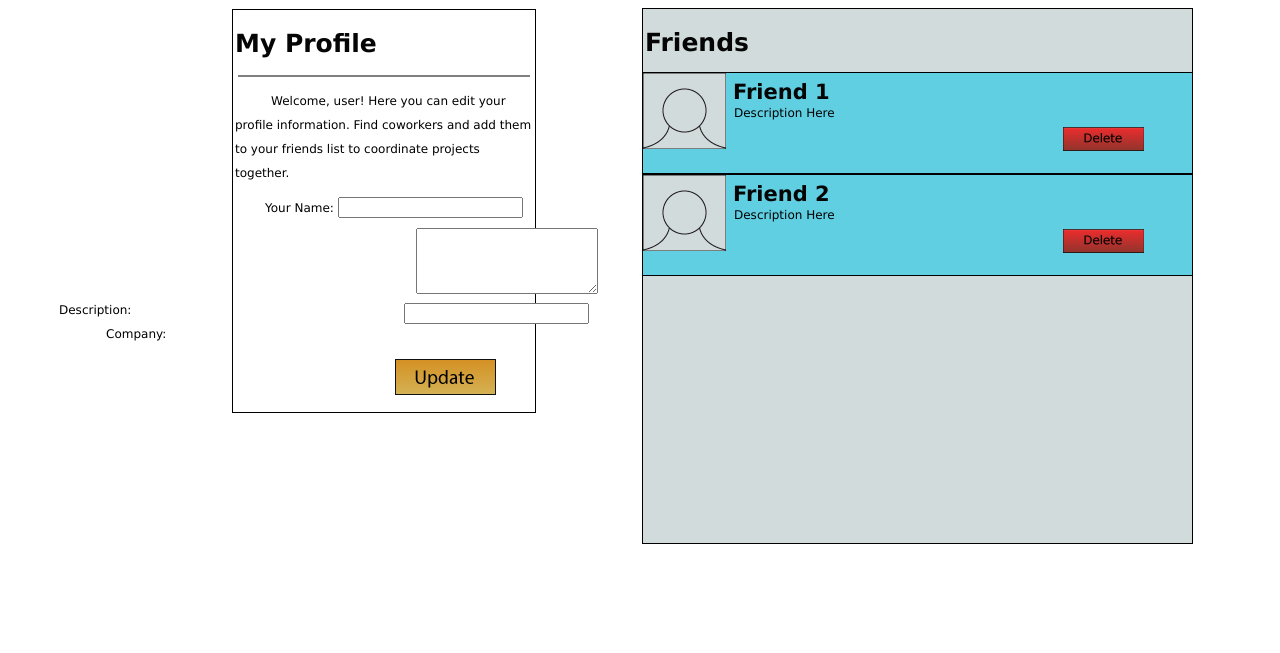
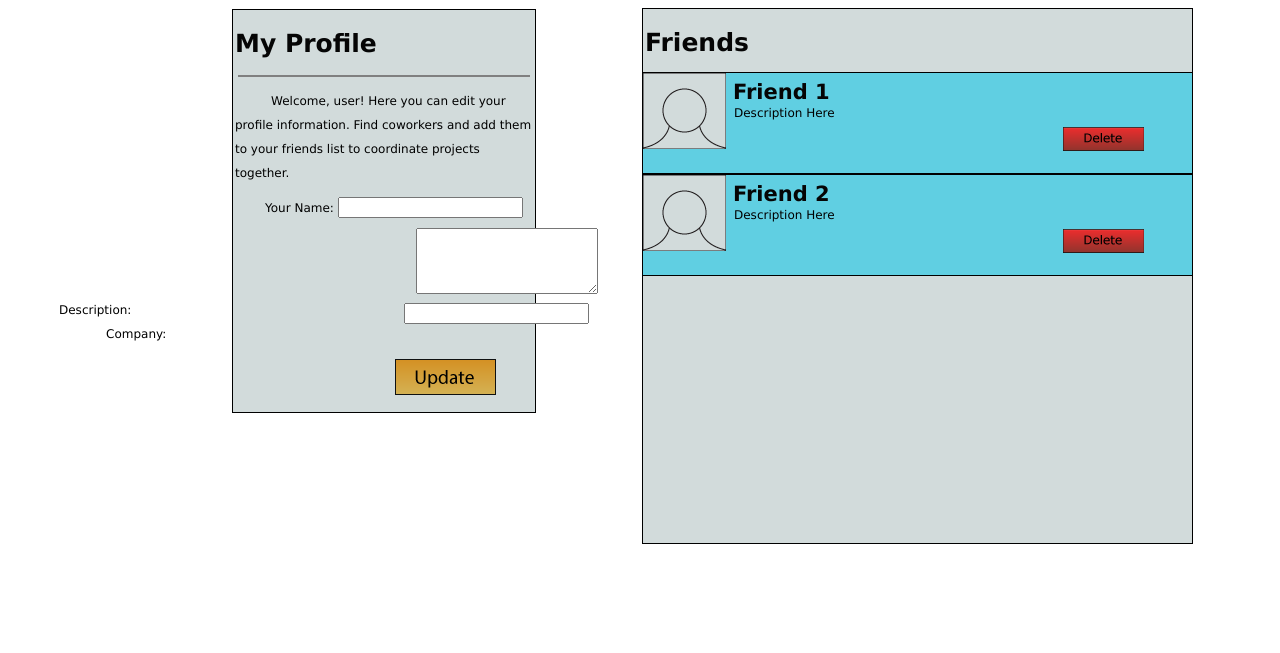
Before and after one commit to eddiegemayel/PWA2, a PHP site: page /myProfile.html in a window 1280 px wide. Shown: the part 61-714 px from the top of the page. Run offline with PHP 8.4, Linux system fonts and the light colour scheme.

Commit message:
background color fixed

```diff
--- a/site/css/main.css
+++ b/site/css/main.css
@@ -533,6 +533,7 @@ header{
 	border : 1px solid black;
 	padding : 2px;
 	left : 224px;
+	background-color : #D2DBDB;
 }
 
 .profileNameLabel{
```
